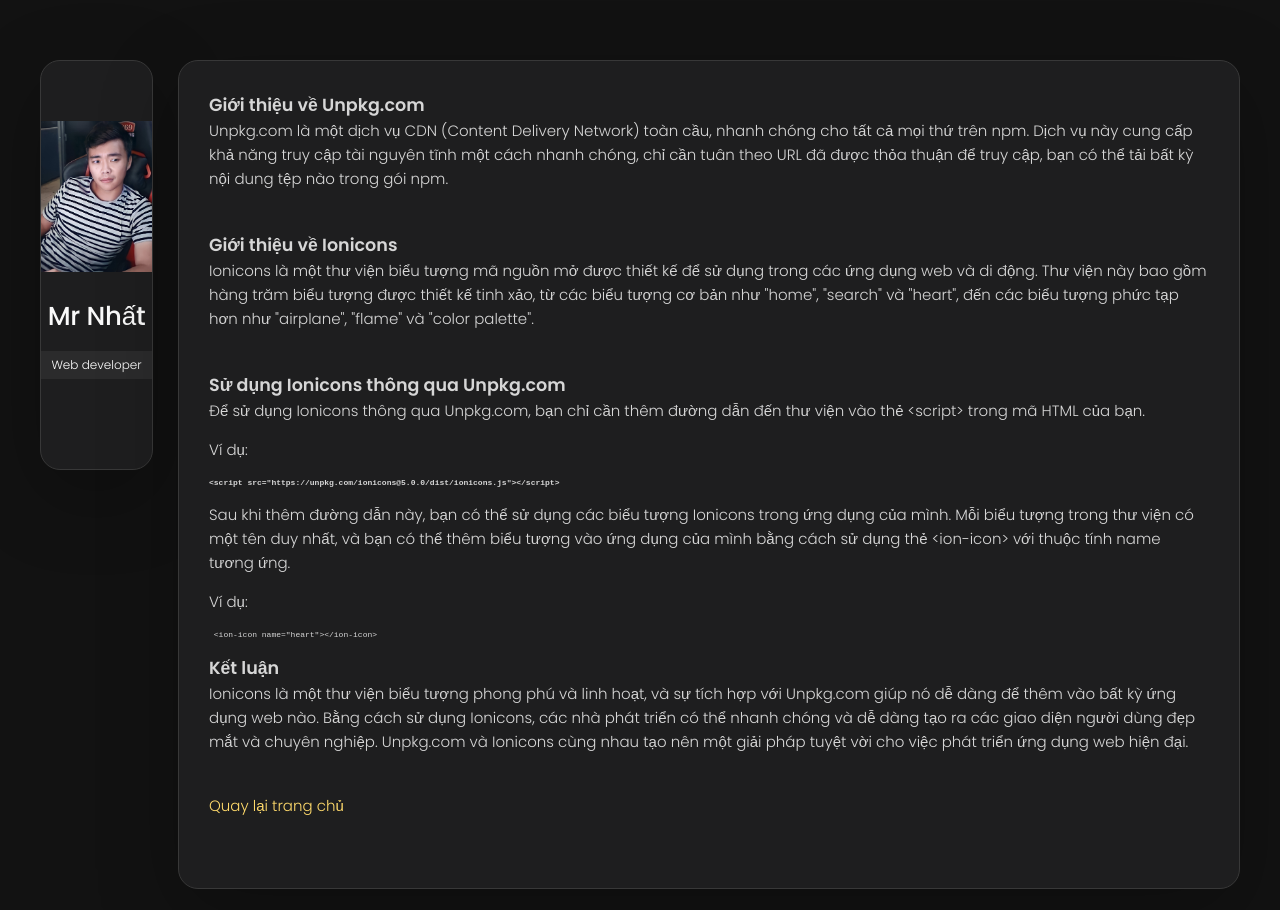
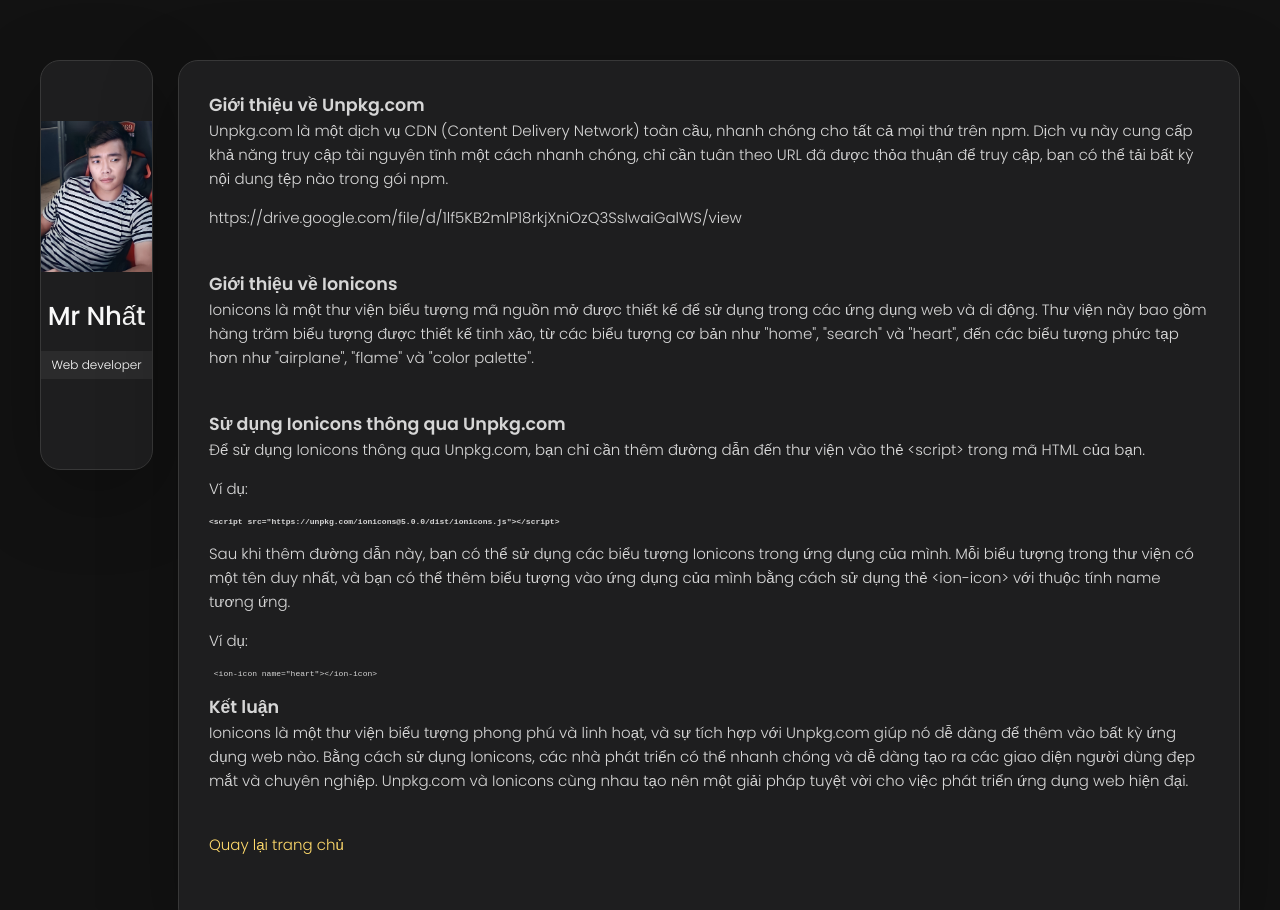
Before and after one commit to testernhat/nhatlam, a plain HTML site: page them bai viet.html in a window 1280 px wide. Shown: the top 910 px of the page. Drawn offline with Linux system fonts and the light colour scheme.

Commit message:
Update them bai viet.html

```diff
--- a/them bai viet.html
+++ b/them bai viet.html
@@ -94,6 +94,9 @@
     <p>
         Unpkg.com là một dịch vụ CDN (Content Delivery Network) toàn cầu, nhanh chóng cho tất cả mọi thứ trên npm. Dịch vụ này cung cấp khả năng truy cập tài nguyên tĩnh một cách nhanh chóng, chỉ cần tuân theo URL đã được thỏa thuận để truy cập, bạn có thể tải bất kỳ nội dung tệp nào trong gói npm.
     </p>
+        <p>
+          https://drive.google.com/file/d/1lf5KB2mlP18rkjXniOzQ3SsIwaiGalWS/view
+        </p>
   </section>
 
   <section class="about-text">
```
